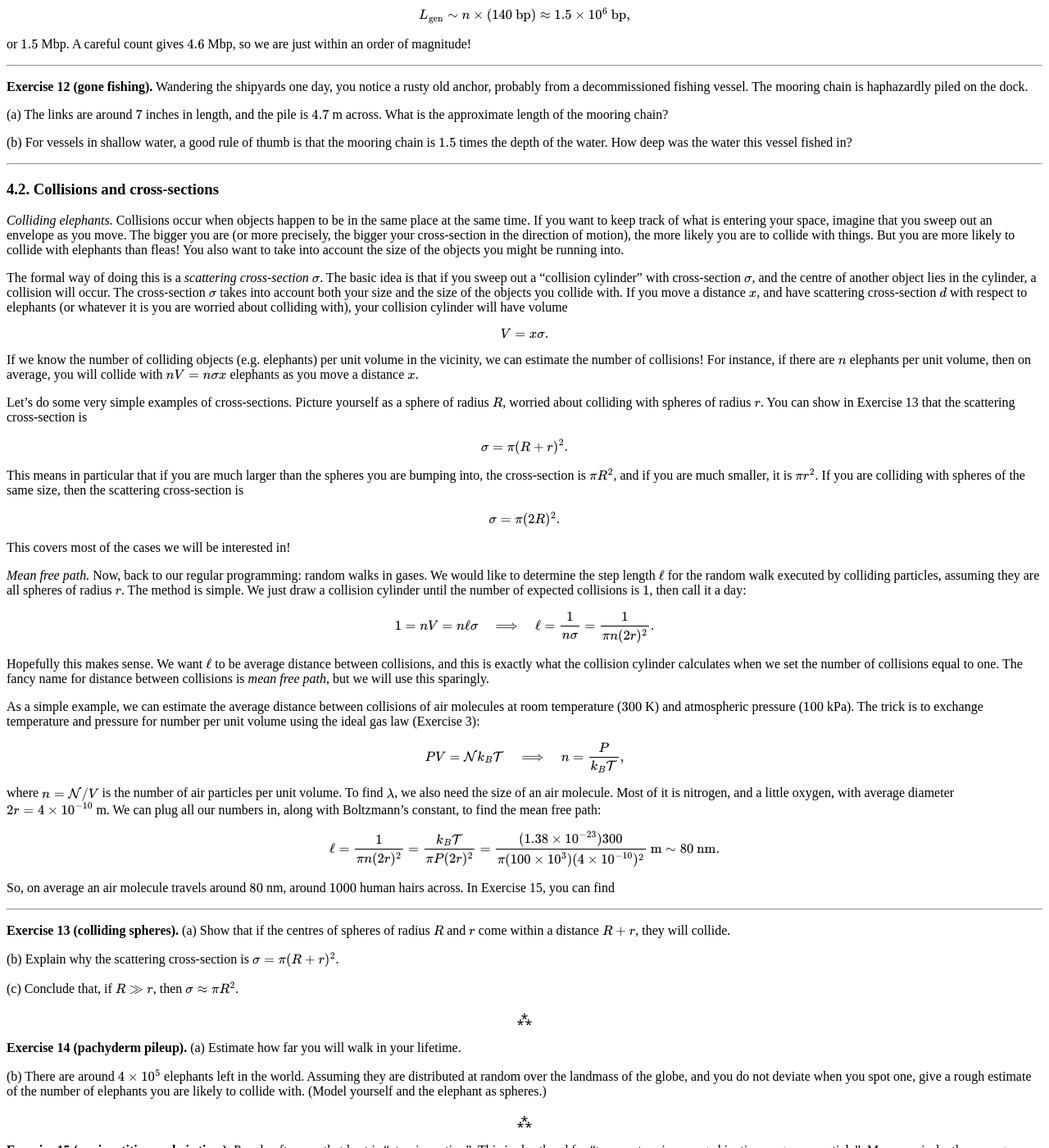
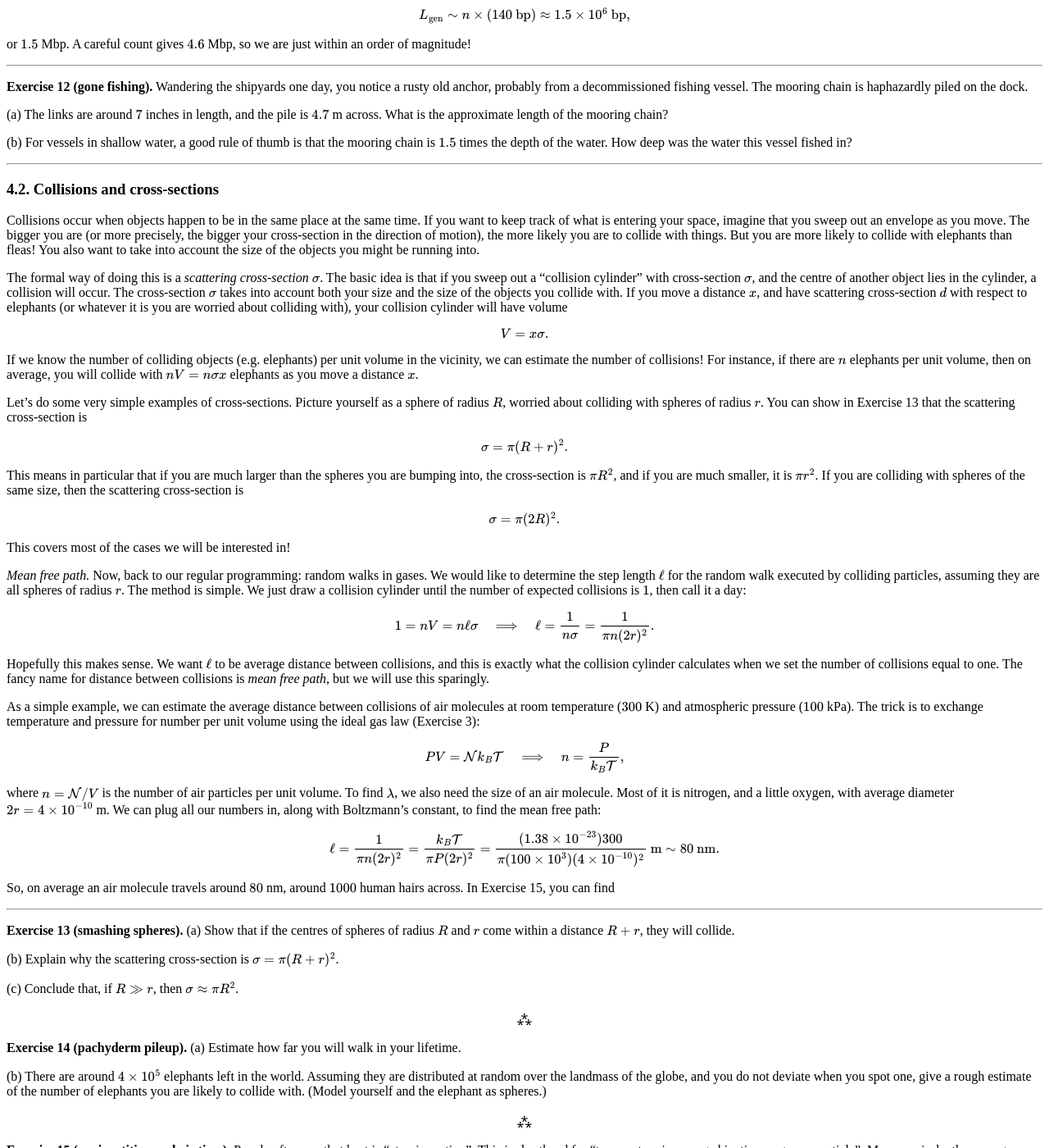
Before and after one commit to hapax/hapax.github.io, a Jekyll site: the page built from assets/simple-physics.md, in a window 1280 px wide and 1400 px high, scrolled down 10293 px. Shown: the whole window at 82% size. Built offline with Jekyll 4.4.1, drawn with Linux system fonts in a browser that asks for light colours; our own code applies the rules of GitHub Pages for plain Markdown files; formulas are drawn with MathJax 3; a script that is not in the unit is left out.

Commit message:
Update simple-physics.md

```diff
--- a/assets/simple-physics.md
+++ b/assets/simple-physics.md
@@ -1115,7 +1115,7 @@ How deep was the water this vessel fished in?
 
 ### 4.2. Collisions and cross-sections <a id="sec-4-2" name="sec-4-2"></a>
 
-*Colliding elephants.* Collisions occur when objects happen to be in the same
+Collisions occur when objects happen to be in the same
 place at the same time.
 If you want to keep track of what is entering your space, imagine that
 you sweep out an envelope as you move.
@@ -1218,7 +1218,7 @@ In Exercise 15, you can find
 
 ---
 
-**Exercise 13 (colliding spheres).** (a) Show that if the centres of
+**Exercise 13 (smashing spheres).** (a) Show that if the centres of
   spheres of radius $R$ and $r$ come within a distance $R+r$, they
   will collide.
 
```
